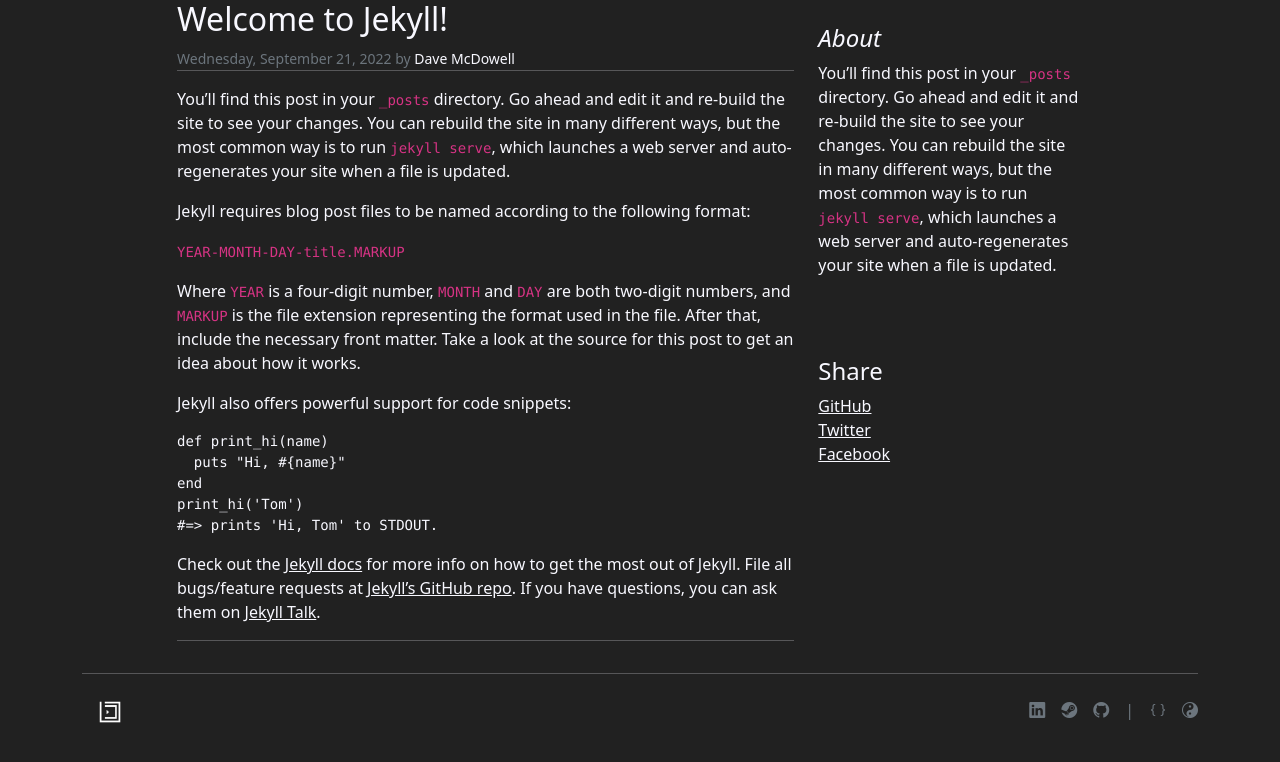
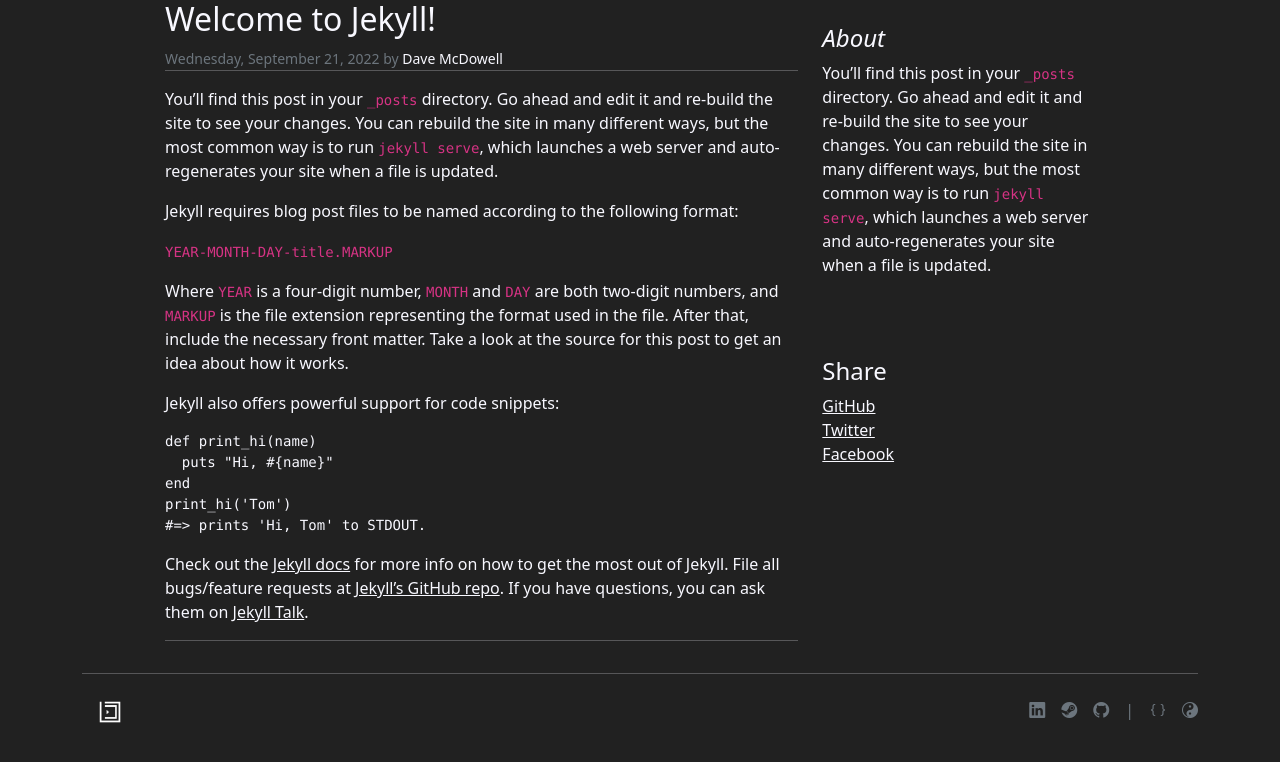
Before and after one commit to davemcdowell/portfolio, a Jekyll site: the page built from _posts/2022-09-21-welcome-to-jekyll.markdown, in a window 1280 px wide and 1290 px high. Shown: the part 520-1282 px from the top of the window. Built offline with Jekyll 4.4.1, drawn with Linux system fonts in a browser that asks for light colours; nearby versions of some CDN libraries.

Commit message:
Update post.html

```diff
--- a/_layouts/post.html
+++ b/_layouts/post.html
@@ -4,7 +4,7 @@
 {%- assign date_format = site.date_format | default: "%A, %B %e, %Y" -%}
 {% include hero-image.html img-src="https://picsum.photos/1600/500?random=1" %}
 <section id="post-main">
-    <div id="post-container" class="container mx-auto" style="max-width: 950px;">
+    <div id="post-container" class="mx-auto" style="max-width: 950px;">
         <div class="row g-0">
             <div class="col-md-8">
                 <article class="blog-post p-4 p-lg-0">
```
